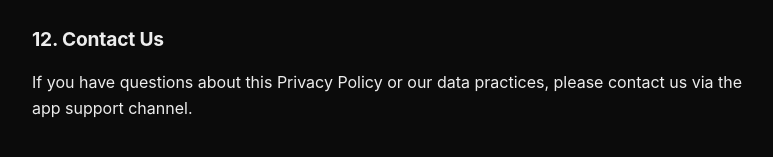
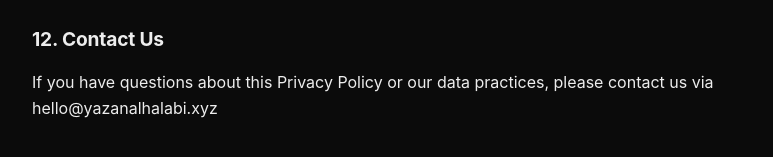
Before and after one commit to YazanAlhalabi/glowera-privacy, a plain HTML site: page index.html in a window 1280 px wide. Shown: the part 4686-4843 px from the top of the page, 252-1025 px from the left. Drawn offline with Linux system fonts and the light colour scheme.

Commit message:
Update contact email in Privacy Policy section

```diff
--- a/index.html
+++ b/index.html
@@ -346,7 +346,7 @@
       <h2>12. Contact Us</h2>
       <p>
         If you have questions about this Privacy Policy or our data practices,
-        please contact us via the app support channel.
+        please contact us via hello@yazanalhalabi.xyz
       </p>
     </main>
   </body>
```
